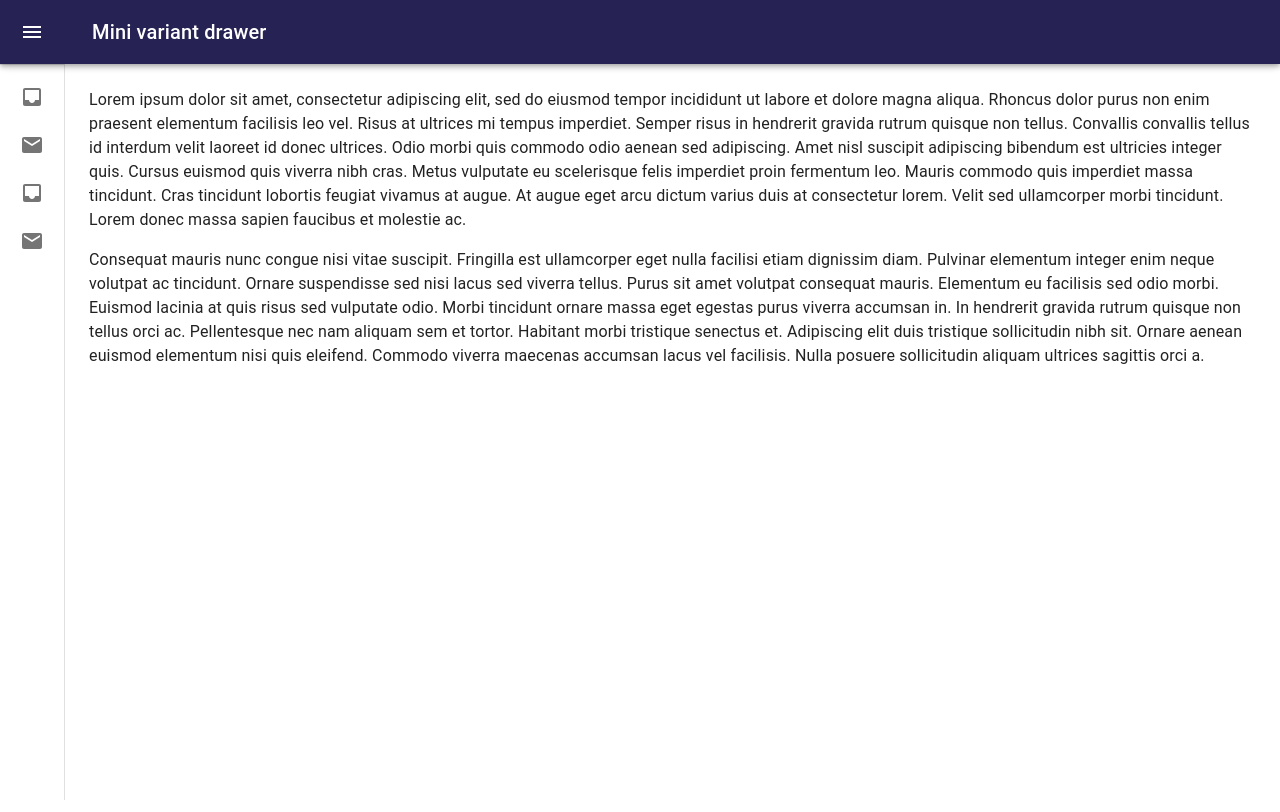
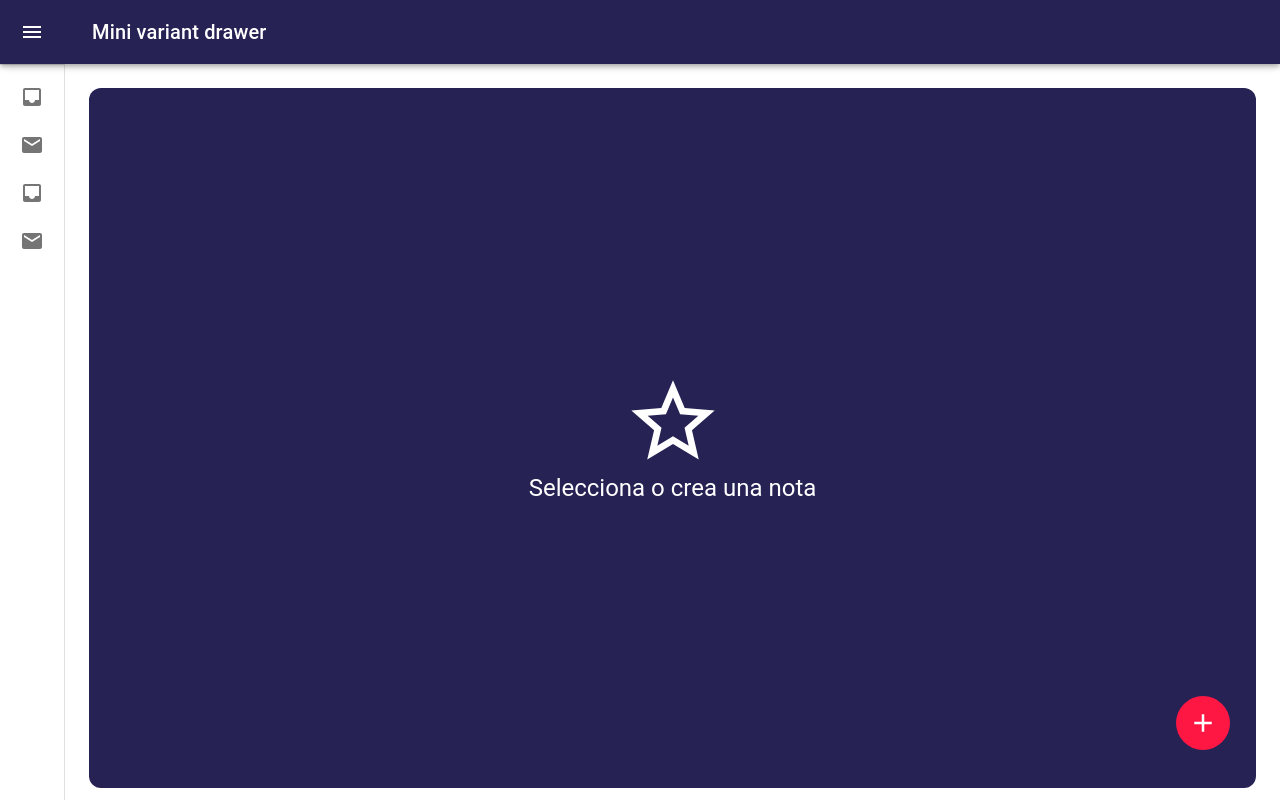
Before and after one commit to LeonelFabianBahamonSoto/JournalApp, a React (Create React App) app: page /JournalPage in a window 1280 px wide. Built offline with nearby package versions, Linux system fonts and the light colour scheme.

Commit message:
The last changes in Journal from windows

```diff
--- a/src/journal/layout/JournalLayout.tsx
+++ b/src/journal/layout/JournalLayout.tsx
@@ -3,8 +3,7 @@ import { useState } from "react";
 import {
     Box,
     styled,
-    Typography,
-    useTheme
+    useTheme,
 } from "@mui/material";
 
 import NavBar from "../components/NavBar";
@@ -41,7 +40,6 @@ export const JournalLayout = ({ children }: Props) => {
 
     return (
         <Box sx={{ display: 'flex' }}>
-
             <NavBar
                 drawerWidth={ drawerWidth }
                 handleDrawerOpen={ handleDrawerOpen }
@@ -56,59 +54,8 @@ export const JournalLayout = ({ children }: Props) => {
 
             <Box component="main" sx={{ flexGrow: 1, p: 3 }}>
                 <DrawerHeader />
-            <Typography sx={{ marginBottom: 2 }}>
-                Lorem ipsum dolor sit amet, consectetur adipiscing elit, sed do eiusmod
-                tempor incididunt ut labore et dolore magna aliqua. Rhoncus dolor purus non
-                enim praesent elementum facilisis leo vel. Risus at ultrices mi tempus
-                imperdiet. Semper risus in hendrerit gravida rutrum quisque non tellus.
-                Convallis convallis tellus id interdum velit laoreet id donec ultrices.
-                Odio morbi quis commodo odio aenean sed adipiscing. Amet nisl suscipit
-                adipiscing bibendum est ultricies integer quis. Cursus euismod quis viverra
-                nibh cras. Metus vulputate eu scelerisque felis imperdiet proin fermentum
-                leo. Mauris commodo quis imperdiet massa tincidunt. Cras tincidunt lobortis
-                feugiat vivamus at augue. At augue eget arcu dictum varius duis at
-                consectetur lorem. Velit sed ullamcorper morbi tincidunt. Lorem donec massa
-                sapien faucibus et molestie ac.
-            </Typography>
-            <Typography sx={{ marginBottom: 2 }}>
-                Consequat mauris nunc congue nisi vitae suscipit. Fringilla est ullamcorper
-                eget nulla facilisi etiam dignissim diam. Pulvinar elementum integer enim
-                neque volutpat ac tincidunt. Ornare suspendisse sed nisi lacus sed viverra
-                tellus. Purus sit amet volutpat consequat mauris. Elementum eu facilisis
-                sed odio morbi. Euismod lacinia at quis risus sed vulputate odio. Morbi
-                tincidunt ornare massa eget egestas purus viverra accumsan in. In hendrerit
-                gravida rutrum quisque non tellus orci ac. Pellentesque nec nam aliquam sem
-                et tortor. Habitant morbi tristique senectus et. Adipiscing elit duis
-                tristique sollicitudin nibh sit. Ornare aenean euismod elementum nisi quis
-                eleifend. Commodo viverra maecenas accumsan lacus vel facilisis. Nulla
-                posuere sollicitudin aliquam ultrices sagittis orci a.
-            </Typography>
+                { ( children ) && children }
             </Box>
         </Box>
     )
 }
-
-// <Box>
-//     <CssBaseline />
-    // <NavBar
-    //     drawerWidth={ drawerWidth }
-    //     handleDrawerOpen={ handleDrawerOpen }
-    //     isOpen={ open }
-    // />
-
-
-
-//     {/* <h1>JournalLayout</h1> */}
-
-//     <Box
-//         component='main'
-//         sx={{
-//             flexGrow: 1,
-//             p: 3,
-//         }}
-//     >
-//         {/* Toobar */}
-
-//         {/* { children } */}
-//     </Box>
-// </Box>
--- a/src/journal/pages/JournalPage.tsx
+++ b/src/journal/pages/JournalPage.tsx
@@ -1,12 +1,30 @@
-import { MailOutline } from '@mui/icons-material';
-import { Typography } from '@mui/material';
+import { IconButton } from '@mui/material';
 import { JournalLayout } from '../layout/JournalLayout';
+import NoteView from '../views/NoteView';
+import NothingSelectedView from '../views/NothingSelectedView';
+import { AddOutlined } from '@mui/icons-material';
 
 const JournalPage = () => {
     return (
         <JournalLayout>
-            <Typography variant='h1'>JournalPage</Typography>
-            <MailOutline />
+
+            <NothingSelectedView />
+            {/* <NoteView /> */}
+
+            <IconButton
+                size='large'
+                sx={{
+                    bgcolor: 'error.main',
+                    color: 'white',
+                    ':hover': { backgroundColor: 'error.main', opacity: 0.9 },
+                    position: 'fixed',
+                    bottom: 50,
+                    right: 50,
+                }}
+            >
+                <AddOutlined sx={{ fontSize: 30 }} />
+            </IconButton>
+
         </JournalLayout>
     )
 }
--- /dev/null
+++ b/src/journal/views/NoteView.tsx
@@ -0,0 +1,81 @@
+import { SaveAltOutlined } from "@mui/icons-material";
+import { Button, Grid2, TextField, Typography } from "@mui/material";
+import ImagesGallery from "../components/ImagesGallery";
+
+const NoteView = () => {
+    return (
+        <>
+            <Grid2
+                alignItems='center'
+                container
+                direction='row'
+                justifyContent='space-between'
+                spacing={ 0 }
+                sx={{
+                    mb: 1,
+                }}
+            >
+                <Grid2
+                >
+                    <Typography
+                        fontSize={ 39 }
+                        fontWeight='light'
+                    >
+                        6 de Octubre del 2024
+                    </Typography>
+                </Grid2>
+
+                <Grid2>
+                    <Button
+                        color="primary"
+                        sx={{
+                            alignItems: 'center',
+                            display: 'flex',
+                            justifyContent: 'center',
+                        }}
+                    >
+                        <SaveAltOutlined
+                            sx={{
+                                fontSize: 30,
+                                mr: 1,
+                            }}
+                        />
+                        Guardar
+                    </Button>
+                </Grid2>
+            </Grid2>
+
+            <Grid2 container>
+                <TextField
+                    type="text"
+                    variant="filled"
+                    fullWidth
+                    placeholder="Ingrese un titulo"
+                    label='Titulo'
+                    sx={{
+                        border: 'none',
+                        mb: 1,
+                    }}
+                />
+
+                <TextField
+                    type="text"
+                    variant="filled"
+                    fullWidth
+                    multiline
+                    placeholder="¿Que sucedio hoy?"
+                    label="¿Que sucedio hoy?"
+                    minRows={ 5 }
+                    sx={{
+                        border: 'none',
+                        mb: 1,
+                    }}
+                />
+
+                <ImagesGallery />
+            </Grid2>
+        </>
+    )
+}
+
+export default NoteView;
--- /dev/null
+++ b/src/journal/views/NothingSelectedView.tsx
@@ -0,0 +1,57 @@
+import { StarBorder } from '@mui/icons-material';
+import { Grid2, Typography } from '@mui/material';
+
+const NothingSelectedView = () => {
+    return (
+        <div>
+            <Grid2
+                alignItems='center'
+                container
+                direction='column'
+                justifyContent='center'
+                spacing={ 0 }
+                sx={{
+                    bgcolor: 'primary.main',
+                    minHeight: 'calc(100vh - 100px)',
+                    borderRadius: 3,
+                }}
+            >
+                <Grid2
+                    size={ 3 }
+                    sx={{
+                        alignItems: 'center',
+                        display: 'flex',
+                        justifyContent: 'center',
+                    }}
+                >
+                    <StarBorder
+                        sx={{
+                            color: 'white',
+                            fontSize: 100,
+                        }}
+                    />
+                </Grid2>
+
+                <Grid2
+                    size={ 3 }
+                    sx={{
+                        alignItems: 'center',
+                        display: 'flex',
+                        justifyContent: 'center',
+                    }}
+                >
+                    <Typography
+                        variant='h5'
+                        sx={{
+                            color: 'white',
+                        }}
+                    >
+                        Selecciona o crea una nota
+                    </Typography>
+                </Grid2>
+            </Grid2>
+        </div>
+    )
+}
+
+export default NothingSelectedView;
```
Also changed, not shown: src/journal/components/ImagesGallery.tsx (added, +90 -0 lines). Lines whose indentation alone changed are shown as unchanged.
